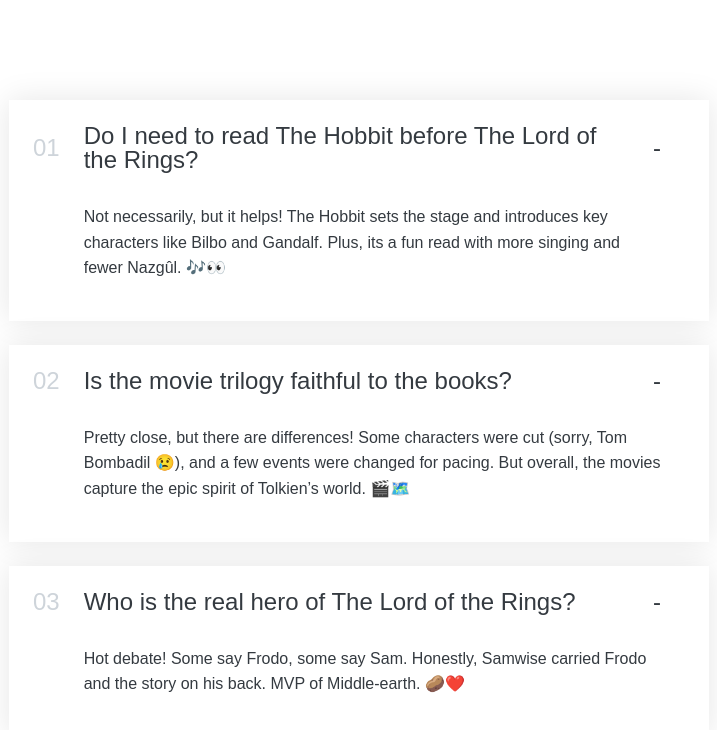
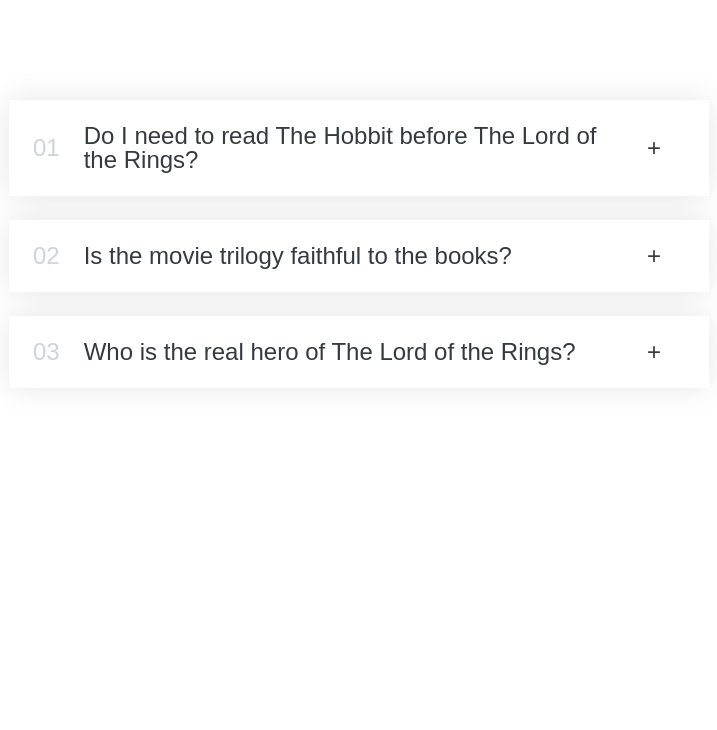
Before and after one commit to UsiTheStorm/react-accordion, a React (Vite) app: page / in a window 1280 px wide. Shown: the top 730 px of the page, without its empty margins (281-998 px from the left). Built offline with nearby package versions, Linux system fonts and the light colour scheme.

Commit message:
Add toggle functionality

```diff
--- a/src/App.jsx
+++ b/src/App.jsx
@@ -16,12 +16,17 @@
 ];
 
 function AccordionItem({ item: { title, text }, num }) {
+  const [isOpen, setIsOpen] = useState(false);
+
+  function handleToggle() {
+    setIsOpen((isOpen) => !isOpen);
+  }
   return (
-    <div className="item">
+    <div className={`item ${isOpen && 'open'}`} onClick={handleToggle}>
       <p className="number">{num}</p>
       <p className="title">{title}</p>
-      <p className="icon">-</p>
-      <div className="content-box">{text}</div>
+      <p className="icon">{isOpen ? '-' : '+'}</p>
+      {isOpen && <div className="content-box text">{text}</div>}
     </div>
   );
 }
```
